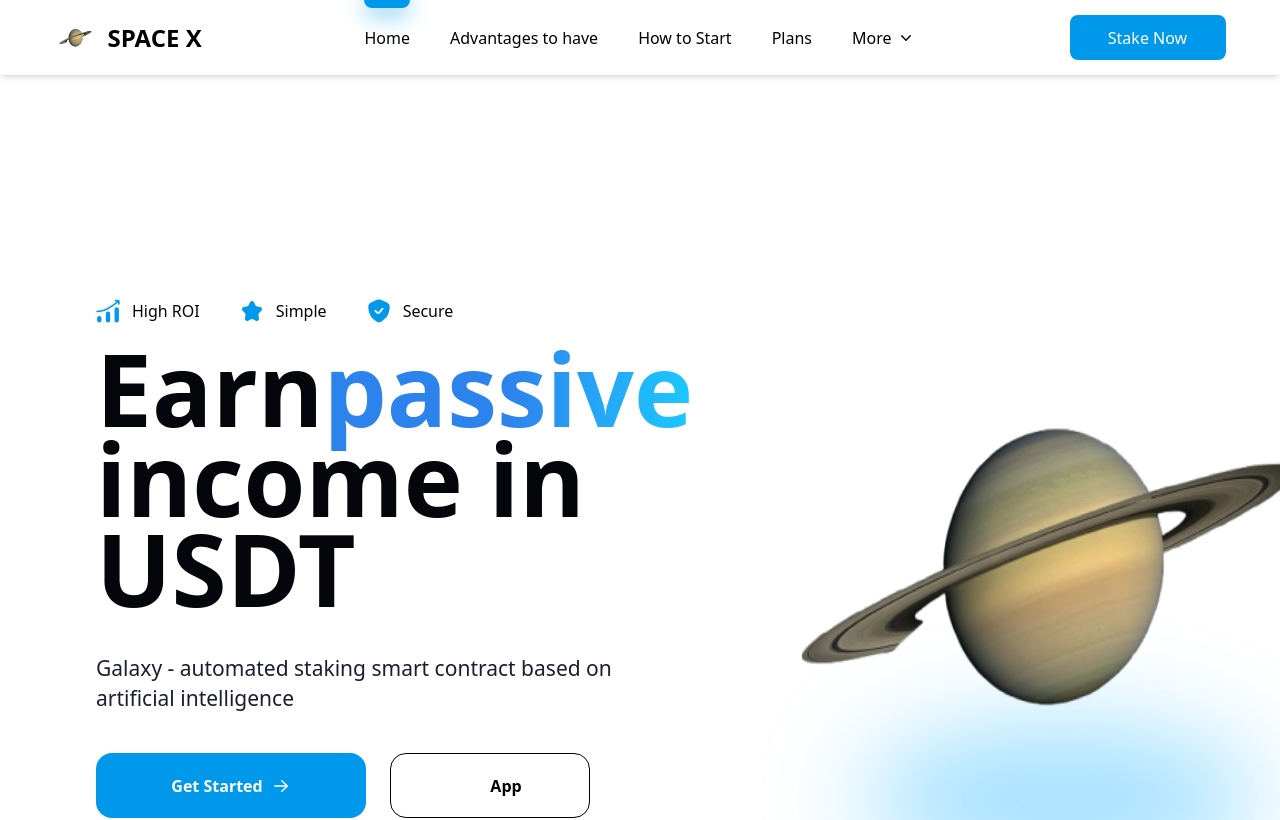
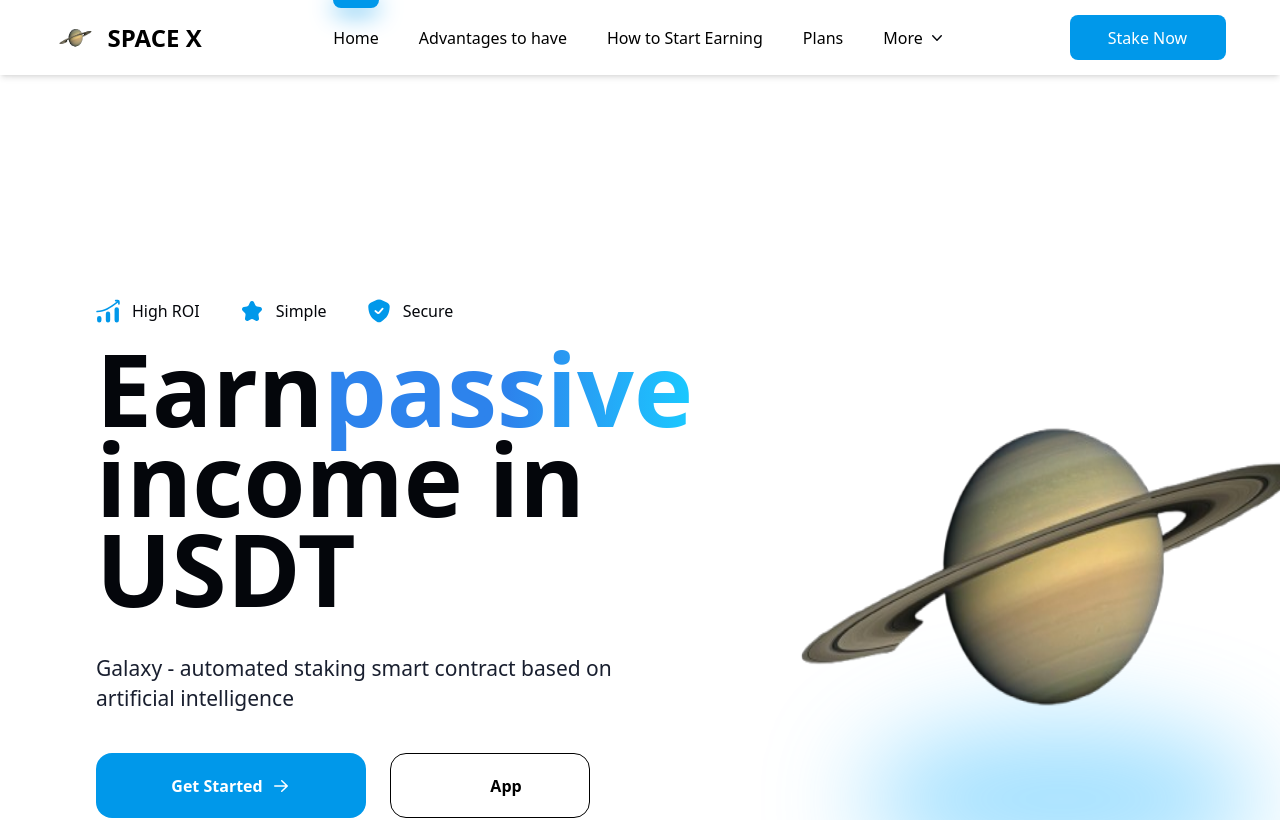
Before and after one commit to ADEYEMI990/InvestmentApp, a React (Vite) app in the folder client/: page / in a window 1280 px wide. Shown: the top 820 px of the page. Built offline with nearby package versions, Linux system fonts and the light colour scheme.

Commit message:
How to Start Earning

```diff
--- a/client/src/components/Navbar.jsx
+++ b/client/src/components/Navbar.jsx
@@ -35,7 +35,7 @@ const Navbar = () => {
                 href="#/#how-to-start"
                 className="router-link-active router-link-exact-active relative flex justify-center font-medium transition hover:text-[#00a6ff]"
               >
-                How to Start
+                How to Start Earning
               </a>
               <a
                 aria-current="page"
```
